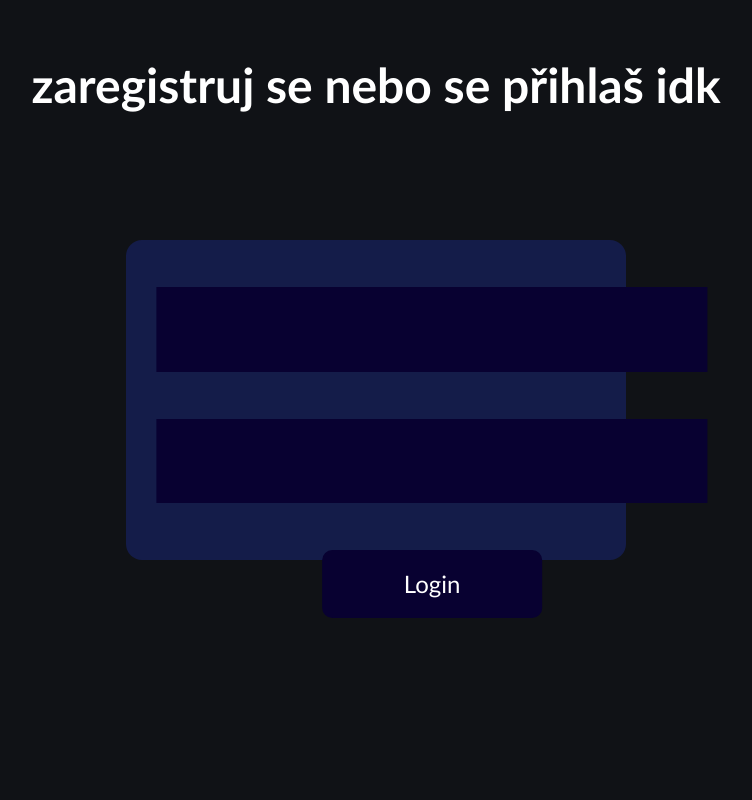
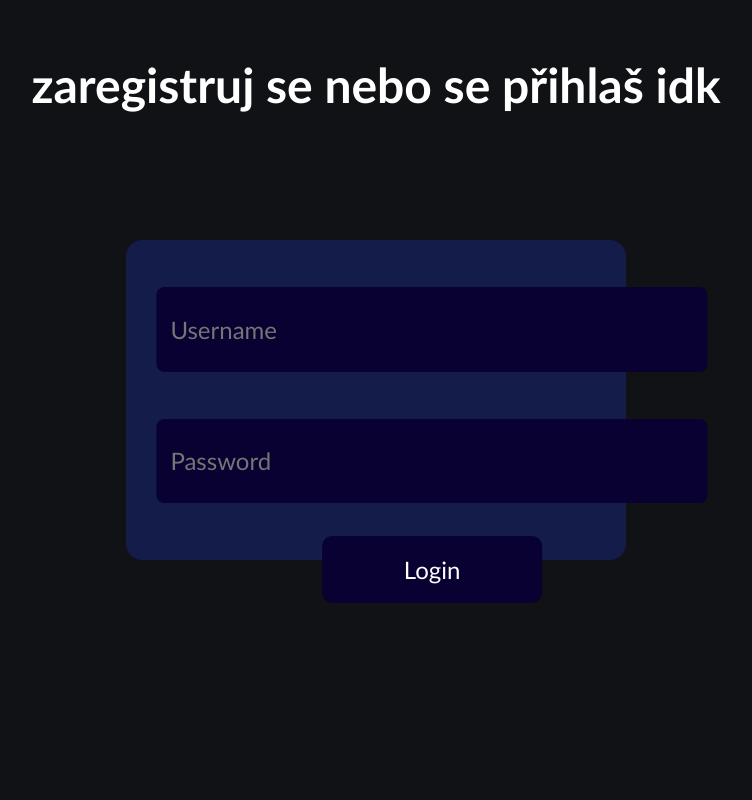
Before and after one commit to robinafro/cernyrob.in, a Flask app: page /login/ in a window 1280 px wide. Shown: the whole page, without its empty margins (264-1016 px from the left). Run offline with Flask 3, Linux system fonts and the light colour scheme.

Commit message:
login ui done

```diff
--- a/static/style.css
+++ b/static/style.css
@@ -333,17 +333,32 @@
     aspect-ratio: 6.5;
     background-color: rgb(8, 1, 49);
 
+    border-radius: 1vh;
+
     margin-top: 2.5%;
     margin-bottom: 2.5%;
 
     position: relative;
 }
 
+.login-field {
+    width: 95%;
+    height: 70%;
+    left: 50%;
+    top: 50%;
+    transform: translate(-50%, -50%);
+    position: relative;
+    background: none;
+    border: none;
+    text-align: left;
+    font-size: 150%;
+}
+
 #login-button {
     width: 40%;
     height: 80%;
     left: 50%;
-    top: 0%;
+    top: -17%;
     transform: translateX(-50%);
     background-color: rgb(8, 1, 49);
 
--- a/templates/auth.html
+++ b/templates/auth.html
@@ -14,11 +14,11 @@
 
 			<div id="login-holder">
 				<div class="login-line">
-
+					<input id="login-username" class="default-font login-field" type="text" placeholder="Username"></input>
 				</div>
 
 				<div class="login-line">
-
+					<input id="login-password" class="default-font login-field" type="password" placeholder="Password"></input>
 				</div>
 
 				<div class="login-line" style="background: none">
```
